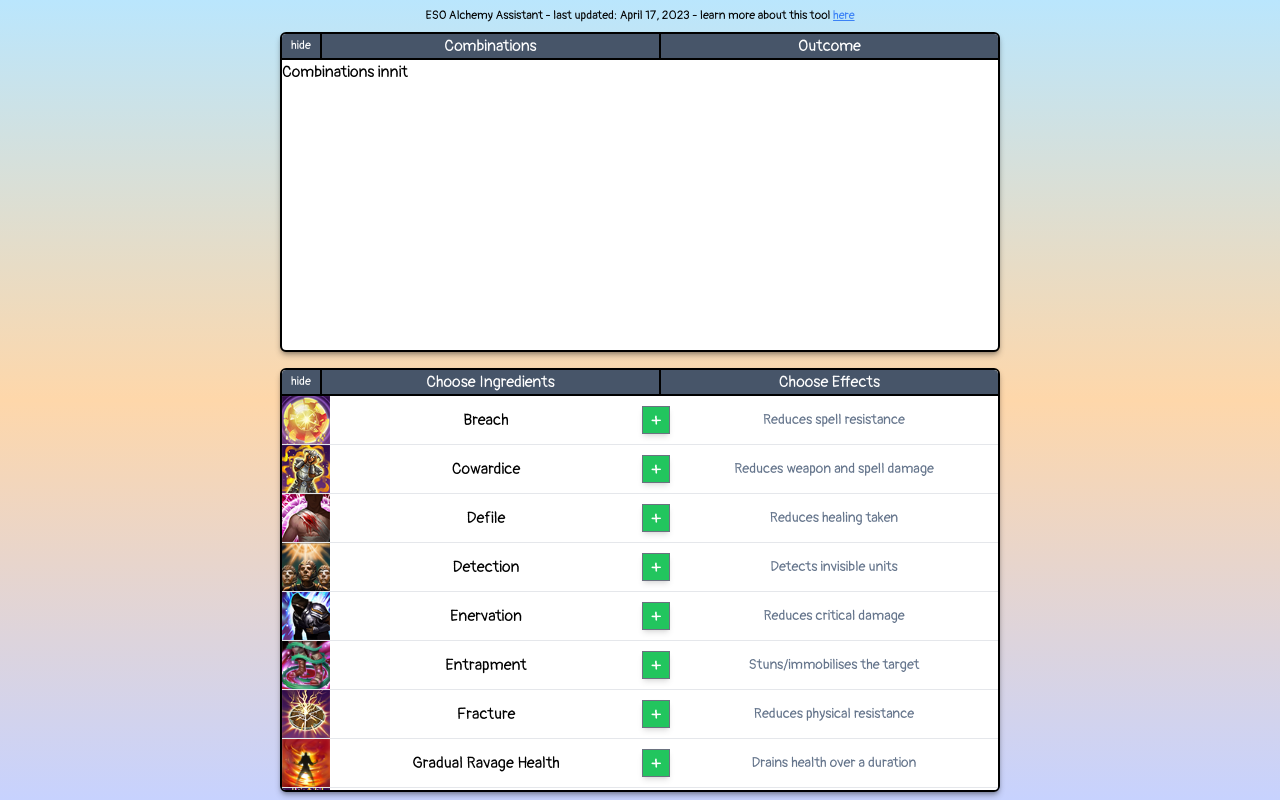
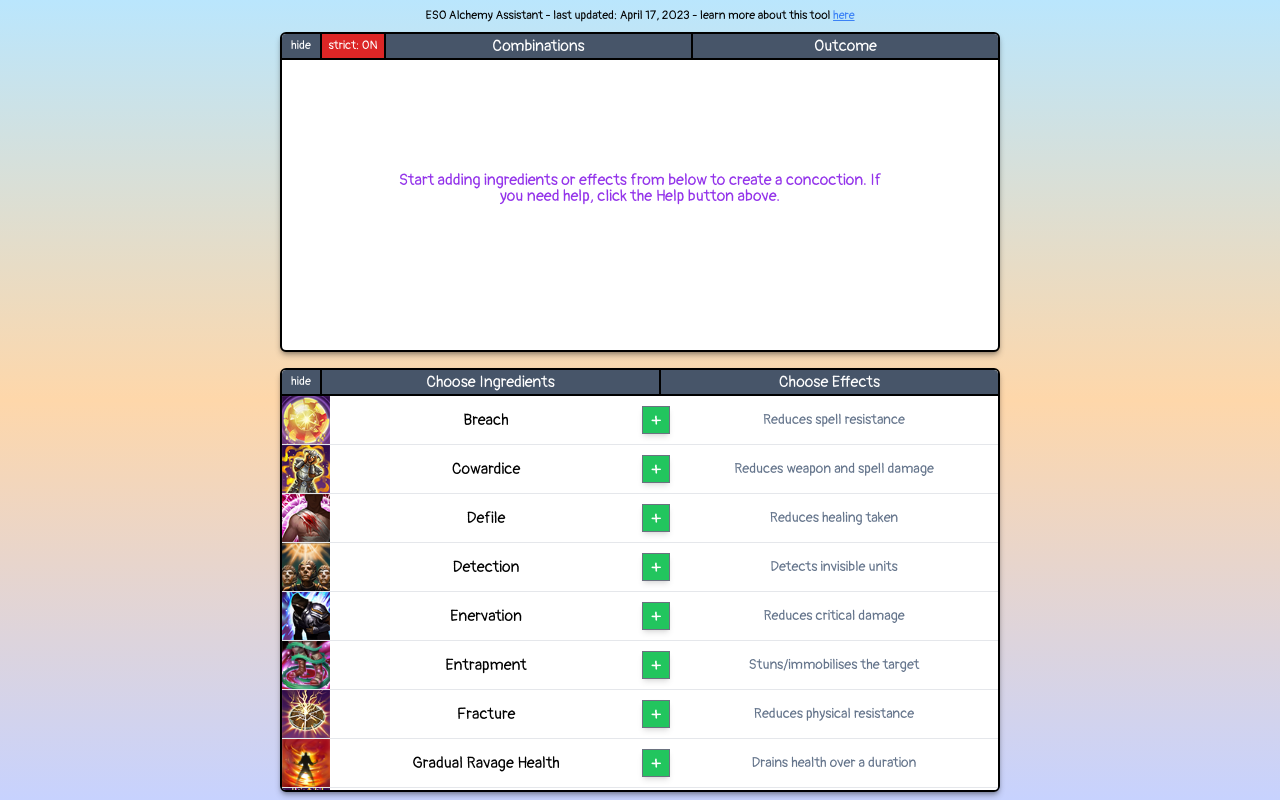
Before and after one commit to encodexed/alakaslam, a Next.js app: page /eso/alchemy_assistant in a window 1280 px wide. Built offline with nearby package versions, Linux system fonts and the light colour scheme.

Commit message:
Add strict mode, combinations logic, reagent data Combinations for one effect only are now possible Reagent data on each effect has been added in EffectsData

```diff
--- a/src/components/Content.js
+++ b/src/components/Content.js
@@ -19,6 +19,9 @@
 	const [disableAddButtons, setDisableAddButtons] = useState(false);
 	// Controls if outcome or combinations are being viewed on effects tab.
 	const [isViewingOutcome, setIsViewingOutcome] = useState(false);
+	// When enabled, strict search prevents showing concoctions with side effects the user didn't specify.
+	// However, some effects cannot exist on their own, as in the case of Cowardice.
+	const [strictMode, setStrictMode] = useState(true);
 	// Store matches and conflicts for helping display logic on ingredients tab.
 	const [matchesAndConflicts, setMatchesAndConflicts] = useState({
 		triples: [],
@@ -56,6 +59,7 @@
 
 	const ingredientsClickHandler = () => {
 		setSelectionMode("ingredients");
+		setIsViewingOutcome(false);
 		setUserSelections([]);
 	};
 
@@ -71,6 +75,12 @@
 	const outcomeClickHandler = () => {
 		setIsViewingOutcome(true);
 	};
+
+	const toggleStrictModeHandler = () => {
+		setStrictMode((prevState) => {
+			return !prevState;
+		})
+	}
 
 	// Called from the SectionCard component.
 	const adjustSectionsShown = (num) => {
@@ -104,12 +114,15 @@
 					tabClick2={outcomeClickHandler}
 					renderInfo={sectionsShown}
 					renderControl={adjustSectionsShown}
+					strictMode={strictMode}
+					toggleStrictMode={toggleStrictModeHandler}
+					isViewingOutcome={isViewingOutcome}
 				>
 					{isViewingOutcome && (
 						<EffectsResults selectedIDs={userSelections} />
 					)}
 					{!isViewingOutcome && (
-						<Combinations selectedIDs={userSelections} />
+						<Combinations selectedIDs={userSelections} strictMode={strictMode} />
 					)}
 				</SectionCard>
 			)}
--- a/src/components/Effects/Combinations.js
+++ b/src/components/Effects/Combinations.js
@@ -1,16 +1,47 @@
-// import { useState, useEffect } from "react";
+import { useState, useEffect } from "react";
 // import IngredientsData from "../../IngredientsData";
 // import EffectsData from "../../EffectsData";
-// import Combination from "./Combination";
+import Combination from "./Combination";
+import oneEffectCombinations from "@/functions/oneEffectCombinations";
+import NoInput from "../NoInput";
 
 export default function Combinations(props) {
+	// An array that stores all the current possible combinations for making concoctions with the selected effects.
+	const [combinations, setCombinations] = useState([]);
+
+	useEffect(() => {
+		if (props.selectedIDs.length === 1) {
+			const newCombinations = oneEffectCombinations(props.selectedIDs, props.strictMode);
+			setCombinations([...newCombinations]);
+		}
+
+		if (props.selectedIDs.length === 0) {
+			setCombinations([]);
+		}
+	}, [props.selectedIDs, props.strictMode]);
+
+	if (props.selectedIDs.length === 0) {
 		return (
-		<div>
-			Combinations innit
+			<NoInput />
+		)
+	}
+
+	return (
+		<>
+			<div className='overflow-scroll'>
+				{combinations.map((combination) => {
+					const thisKey = combination.toString();
+					return (
+						<Combination
+							key={thisKey}
+							thisKey={thisKey}
+							ingredients={combination}
+						/>
+					);
+				})}
 			</div>
-	)
-
-
+		</>
+	);
 }
 // // An array of arrays that work together to make the desired concoction.
 // const [possibleCombinations, setPossibleCombinations] = useState([]);
@@ -18,10 +49,6 @@
 // // A boolean to indicate if desired concoctions don't exist by law.
 // // Should implement a way to prevent user from ever selecting impossible mixtures.
 // const [isImpossible, setIsImpossible] = useState(false);
-
-	// // When enabled, strict search prevents showing concoctions with side effects the user didn't specify.
-	// // However, some effects cannot exist on their own, as in the case of Cowardice.
-	// const [strictMode, setStrictMode] = useState(true);
 
 // useEffect(() => {
 // 	let isPossible = true;
@@ -546,26 +573,4 @@
 // 		</>
 // 	);
 // }
-
-	// return (
-	// 	<>
-	// 		<SectionHeader
-	// 			title={"Possible Combinations"}
-	// 			link={toggleStrictMode}
-	// 			linkContent={strictSetting}
-	// 		/>
-	// 		<div className='h-48 overflow-scroll border'>
-	// 			{possibleCombinations.map((combination) => {
-	// 				const thisKey = combination.toString();
-	// 				return (
-	// 					<Combination
-	// 						key={thisKey}
-	// 						thisKey={thisKey}
-	// 						ingredients={combination}
-	// 					/>
-	// 				);
-	// 			})}
-	// 		</div>
-	// 	</>
-	// );
 // }
--- a/src/components/Effects/Ingredient.js
+++ b/src/components/Effects/Ingredient.js
@@ -2,7 +2,7 @@
 import IngredientsData from "../../IngredientsData";
 
 export default function Ingredient(props) {
-	if (props.id === "-1") {
+	if (props.id === -1) {
 		return <div className='flex flex-1 border-b'></div>;
 	}
 
--- a/src/components/UI/SectionCard.js
+++ b/src/components/UI/SectionCard.js
@@ -12,12 +12,15 @@
 		})
 	}
 
+	let showStyle = 'overflow-scroll';
 	let height = 'min-h-[320px]';
 	if (!isSectionShown) {
 		height = 'min-h-[24px] max-h-6 xs:min-h-[28px] xs:max-h-7';
+		showStyle = 'overflow-hidden'
+	} else if (props.renderInfo > 1 && isSectionShown) {
+		height = 'min-h-[320px] max-h-[600px]';
 	}
 
-   const showStyle = isSectionShown ? 'overflow-scroll' : 'overflow-hidden';
    const style = `${height} ${showStyle} flex-1 pt-0 mx-2 xs:mx-6 my-2 bg-white border-2 border-black rounded-md shadow-md shadow-black/30`;
 
 	return (
@@ -29,6 +32,9 @@
 				tabClick2={props.tabClick2}
 				shown={isSectionShown}
 				toggleShown={toggleSectionShown}
+				strictMode={props.strictMode}
+				toggleStrictMode={props.toggleStrictMode}
+				isViewingOutcome={props.isViewingOutcome}
 			/>
 			{props.children}
 		</div>
--- a/src/components/UI/SectionTabs.js
+++ b/src/components/UI/SectionTabs.js
@@ -1,15 +1,24 @@
 // Needs state to display which is currently selected
 
 export default function SectionTabs(props) {
+	const strictIndication = props.strictMode ? "strict: ON" : "strict: OFF";
+
+	// Handlers
 	const toggleShown = () => {
 		props.toggleShown();
 	};
 
-	const hover = props.tab2 ? 'hover:bg-slate-400 cursor-pointer' : '';
+	const toggleStrictMode = () => {
+		props.toggleStrictMode();
+	};
+
+	// Styling
+	const hover = props.tab2 ? "hover:bg-slate-400 cursor-pointer" : "";
 	const style1 = `flex-1 truncate text-sm xs:text-base text-center ${hover}`;
-	const style2 = `flex-1 truncate text-sm xs:text-base text-center border-l-2 border-black ${hover}`
-
-	const button = props.shown ? "hide" : "show";
+	const style2 = `flex-1 truncate text-sm xs:text-base text-center border-l-2 border-black ${hover}`;
+	const viewButton = props.shown ? "hide" : "show";
+	const strictModeStyle = props.strictMode ? "bg-red-600 hover:bg-red-500" : "bg-green-600 hover:bg-green-500";
+	const strictStyle = `${strictModeStyle} flex-shrink w-16 text-xs text-center border-r-2 border-black`;
 
 	return (
 		<div className='sticky top-0 z-30 flex overflow-hidden text-white border-b-2 border-black cursor-default bg-slate-600'>
@@ -17,19 +26,19 @@
 				className='flex-shrink w-10 text-xs text-center border-r-2 border-black hover:bg-slate-400'
 				onClick={toggleShown}
 			>
-				{button}
+				{viewButton}
 			</button>
-			<div
-				className={style1}
-				onClick={props.tabClick1}
-			>
+			{!props.isViewingOutcome && props.tab1 === "Combinations" && (
+				<button className={strictStyle} onClick={toggleStrictMode}>
+					{strictIndication}
+				</button>
+			)}
+			<div className={style1} onClick={props.tabClick1}>
 				{props.tab1}
 			</div>
+
 			{props.tab2 && (
-				<div
-					className={style2}
-					onClick={props.tabClick2}
-				>
+				<div className={style2} onClick={props.tabClick2}>
 					{props.tab2}
 				</div>
 			)}
--- /dev/null
+++ b/src/functions/oneEffectCombinations.js
@@ -0,0 +1,94 @@
+// Given an effect ID, this function will return an array of arrays of possible combinations of ingredients to achieve that effect.
+// An extra parameter strictMode will help allow or disallow extra side effects that could be unwanted.
+import EffectsData from "@/EffectsData";
+import IngredientsData from "@/IngredientsData";
+import removeDuplicates from "./removeDuplicates";
+
+export default function oneEffectCombinations(effectID, strictMode) {
+	const eligible = EffectsData[effectID].reagents;
+	// Filtering out counter-effects will not be necessary for one-effect concoctions with two ingredients :)
+
+	// Combine ingredients from the array of eligible ingredients into combinations.
+	let combinations = [];
+	for (let i = 0; i < eligible.length - 1; i++) {
+		for (let j = i + 1; j < eligible.length; j++) {
+			combinations.push([eligible[i], eligible[j], -1]);
+		}
+	}
+
+	// If strict mode is enabled, filter out combinations that provide unwanted effects.
+	if (strictMode) {
+		combinations.forEach((combination, index) => {
+			// Get all of the effects of the ingredients involved in the combination
+			const allEffects = [
+				...IngredientsData[combination[0]].effects,
+				...IngredientsData[combination[1]].effects,
+			];
+			// Filter out the desired effect to leave only potentially undesired effects.
+			const filteredEffects = allEffects.filter((item) => item !== effectID);
+			const removedDuplicates = removeDuplicates(filteredEffects);
+			// Compare length of two arrays after removing duplicates (matching effects)
+			if (filteredEffects.length !== removedDuplicates.length) {
+				combinations.splice(index, 1);
+			}
+		});
+	}
+
+	return combinations;
+}
+
+// if (props.selectedEffectsIDs.length === 1) {
+// 	isPossible = true;
+// 	// Every possible combination between eligible ingredients when only one effect is selected.
+// 	let combinations = [];
+// 	for (let i = 0; i < ingredientsIDs.length; i++) {
+// 		for (let j = i + 1; j < ingredientsIDs.length; j++) {
+// 			if (strictMode) {
+// 				// Sometimes, eligible ingredients will produce an extra unwanted effect. Filter this out.
+// 				let sideEffect = false;
+// 				let selectedEffectsNames = [];
+// 				// Get all names of the effects for comparison.
+// 				props.selectedEffectsIDs.forEach((id) => {
+// 					selectedEffectsNames.push(EffectsData[id - 100].name);
+// 				});
+// 				const iEffects = [
+// 					IngredientsData[ingredientsIDs[i]].effect1,
+// 					IngredientsData[ingredientsIDs[i]].effect2,
+// 					IngredientsData[ingredientsIDs[i]].effect3,
+// 					IngredientsData[ingredientsIDs[i]].effect4,
+// 				];
+// 				const jEffects = [
+// 					IngredientsData[ingredientsIDs[j]].effect1,
+// 					IngredientsData[ingredientsIDs[j]].effect2,
+// 					IngredientsData[ingredientsIDs[j]].effect3,
+// 					IngredientsData[ingredientsIDs[j]].effect4,
+// 				];
+// 				// A side effect is proven if present in both ingredients but not selected by the user.
+// 				iEffects.forEach((iEffect) => {
+// 					if (
+// 						jEffects.includes(iEffect) &&
+// 						!selectedEffectsNames.includes(iEffect)
+// 					) {
+// 						sideEffect = true;
+// 					}
+// 				});
+// 				// Commit a side-effect free combination to state.
+// 				if (!sideEffect) {
+// 					combinations.push([
+// 						ingredientsIDs[i],
+// 						ingredientsIDs[j],
+// 						"-1",
+// 					]);
+// 				}
+// 			} else {
+// 				combinations.push([
+// 					ingredientsIDs[i],
+// 					ingredientsIDs[j],
+// 					"-1",
+// 				]);
+// 			}
+// 		}
+// 	}
+// 	setPossibleCombinations([...combinations]);
+// }
+// setIsImpossible(!isPossible);
```
Also changed, not shown: src/EffectsData.js (+33 -0 lines). Lines whose indentation alone changed are shown as unchanged.
